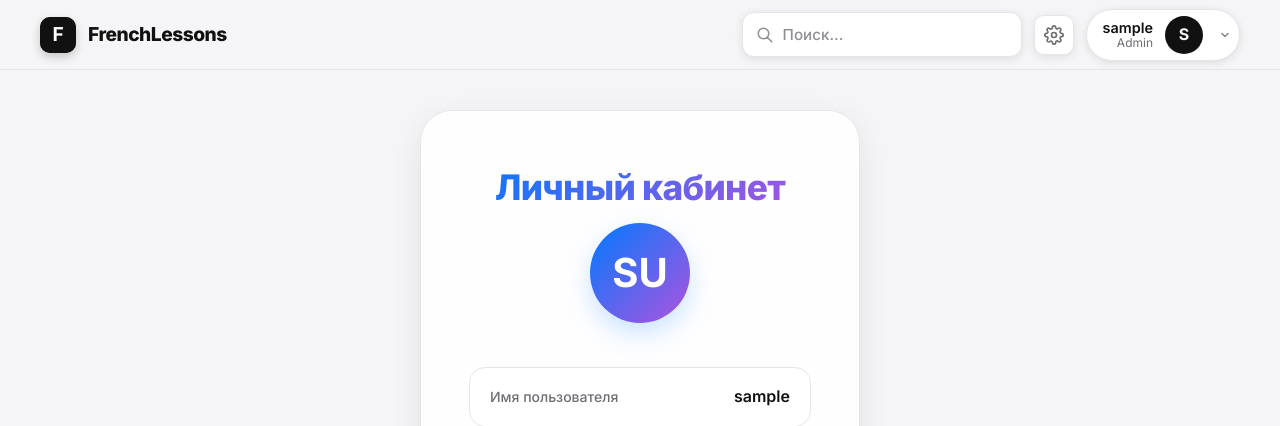
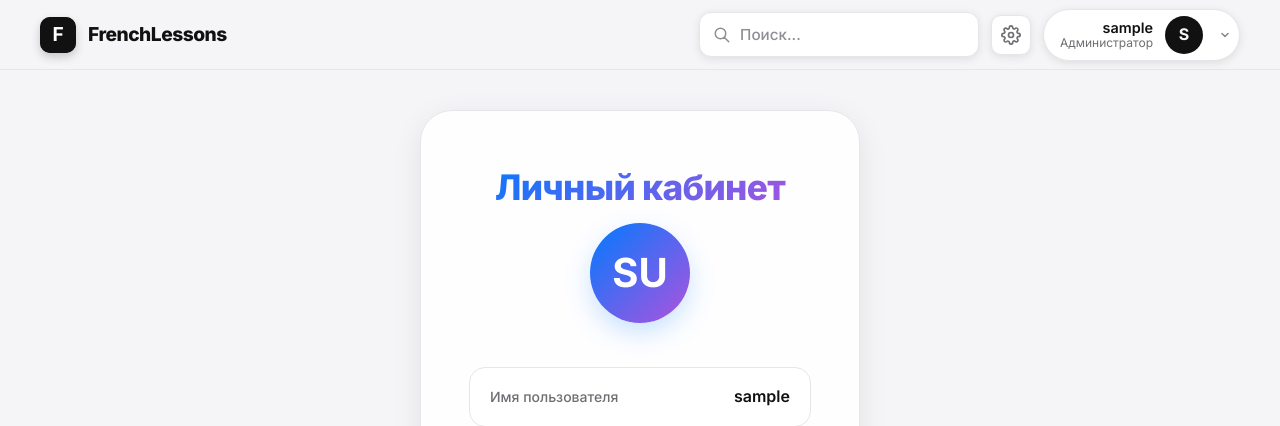
Before and after one commit to bohdanadamenko/Learn_French, a Django app: page /auth/profile/ in a window 1280 px wide. Shown: the top 426 px of the page. Run offline with Django 4.2, Linux system fonts and the light colour scheme; the visitor is signed in with stand-in values (Sample User, id 1); some libraries are stand-ins or nearby versions.

Commit message:
fix: fix header localization and add missing translations

```diff
--- a/apps/core/templates/components/header.html
+++ b/apps/core/templates/components/header.html
@@ -68,7 +68,7 @@
                     <div class="user-profile" onclick="toggleUserMenu()">
                         <div class="user-info">
                             <span class="user-name">{{ user.username }}</span>
-                            <span class="user-role">{% if user.is_staff %}Admin{% else %}Student{% endif %}</span>
+                            <span class="user-role">{% if user.is_staff %}{% trans "Администратор" %}{% else %}{% trans "Студент" %}{% endif %}</span>
                         </div>
                         <div class="avatar">{{ user.username|first|upper }}</div>
                         <svg class="dropdown-arrow" width="12" height="12" viewBox="0 0 24 24" fill="none" stroke="currentColor" stroke-width="3" stroke-linecap="round" stroke-linejoin="round" style="margin-left: 4px; opacity: 0.5;">
--- a/learn_french/settings.py
+++ b/learn_french/settings.py
@@ -182,6 +182,7 @@ TEMPLATES = [
                 'django.template.context_processors.request',
                 'django.contrib.auth.context_processors.auth',
                 'django.contrib.messages.context_processors.messages',
+                'django.template.context_processors.i18n',
             ],
         },
     },
```
Also changed, not shown: locale/en/LC_MESSAGES/django.po, locale/fr/LC_MESSAGES/django.po, locale/ru/LC_MESSAGES/django.po, locale/uk/LC_MESSAGES/django.po, 4 other files.
